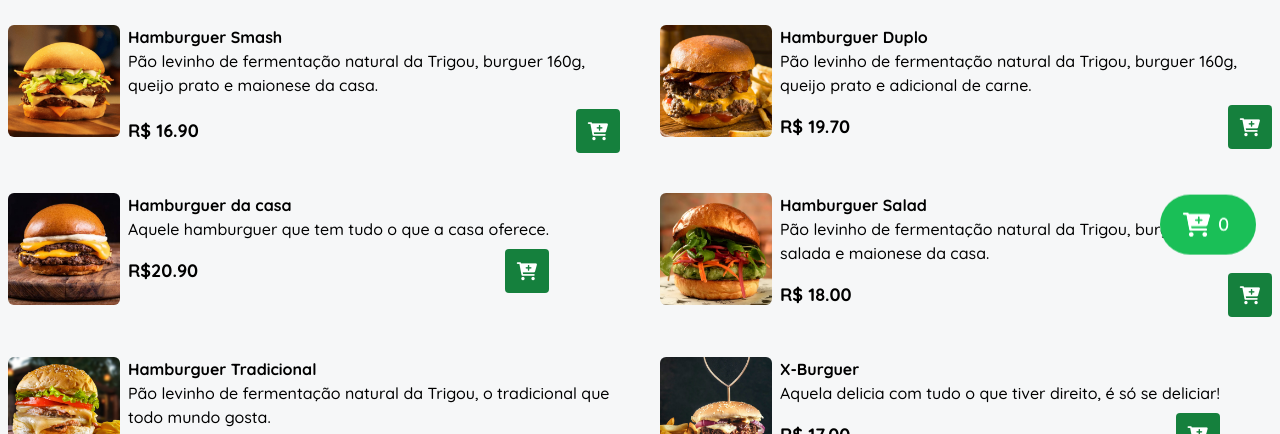
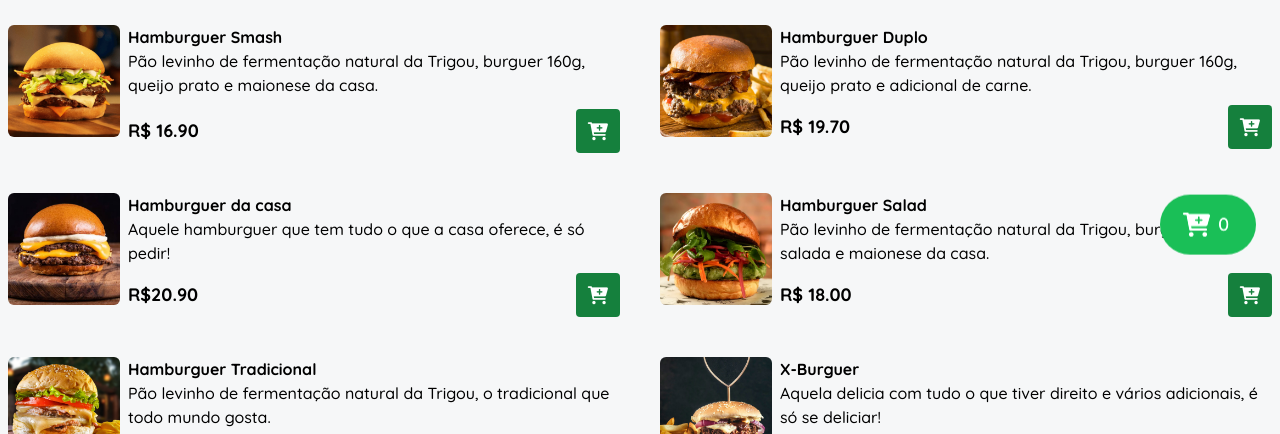
Before and after one commit to IasminDanyelly/Projeto-hamburgueria, a website: page index.html in a window 1280 px wide. Shown: the part 515-949 px from the top of the page. Drawn offline with nearby package versions, Linux system fonts and the light colour scheme.

Commit message:
mudanças nas descrições

```diff
--- a/index.html
+++ b/index.html
@@ -115,7 +115,7 @@
           <div>
             <p class="font-bold">Hamburguer da casa</p>
             <p class="font-medium">
-              Aquele hamburguer que tem tudo o que a casa oferece.
+              Aquele hamburguer que tem tudo o que a casa oferece, é só pedir!
             </p>
 
             <div class="flex items-center gap-2 justify-between mt-2">
@@ -191,7 +191,7 @@
           <div>
             <p class="font-bold">X-Burguer</p>
             <p class="font-medium">
-              Aquela delicia com tudo o que tiver direito, é só se deliciar!
+              Aquela delicia com tudo o que tiver direito e vários adicionais, é só se deliciar!
             </p>
 
             <div class="flex items-center gap-2 justify-between mt-2">
```
